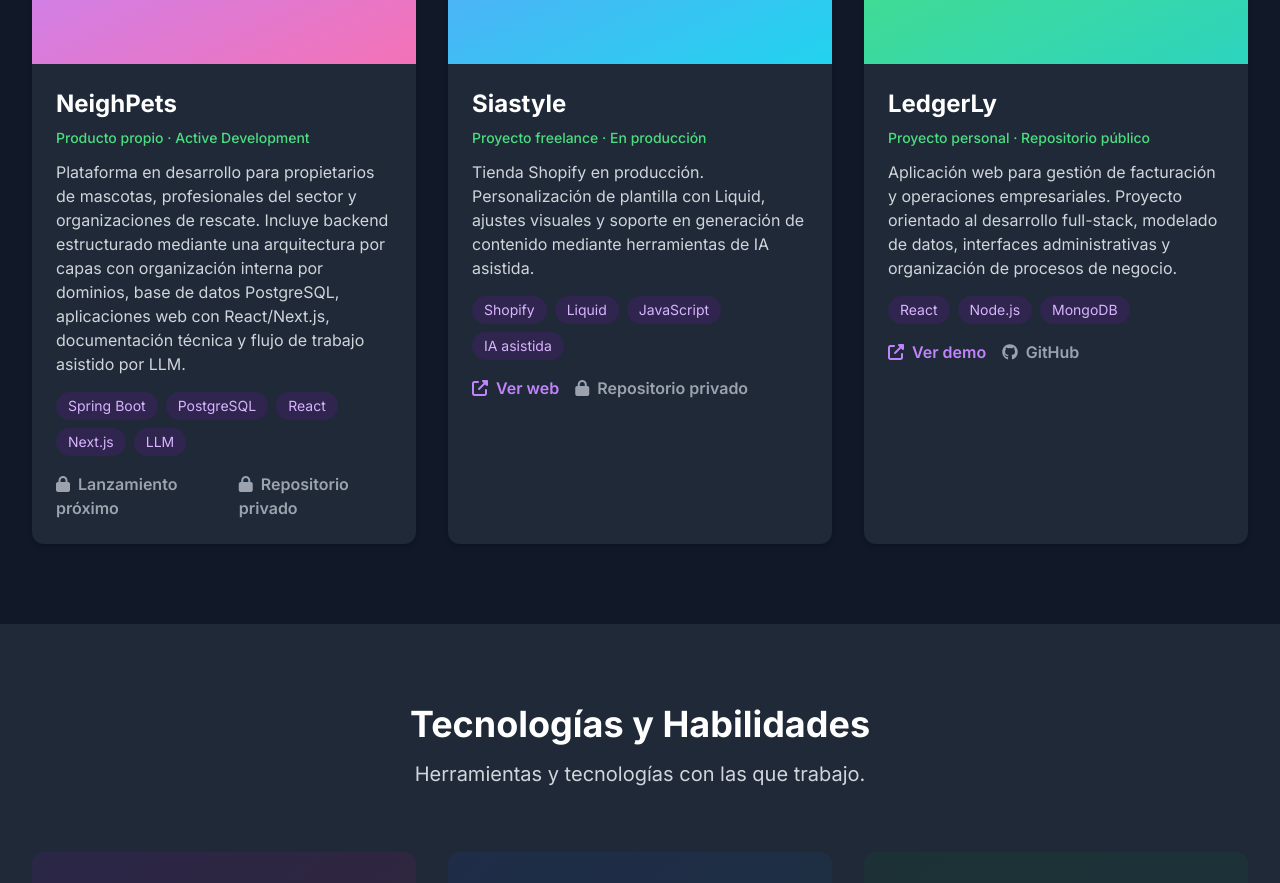
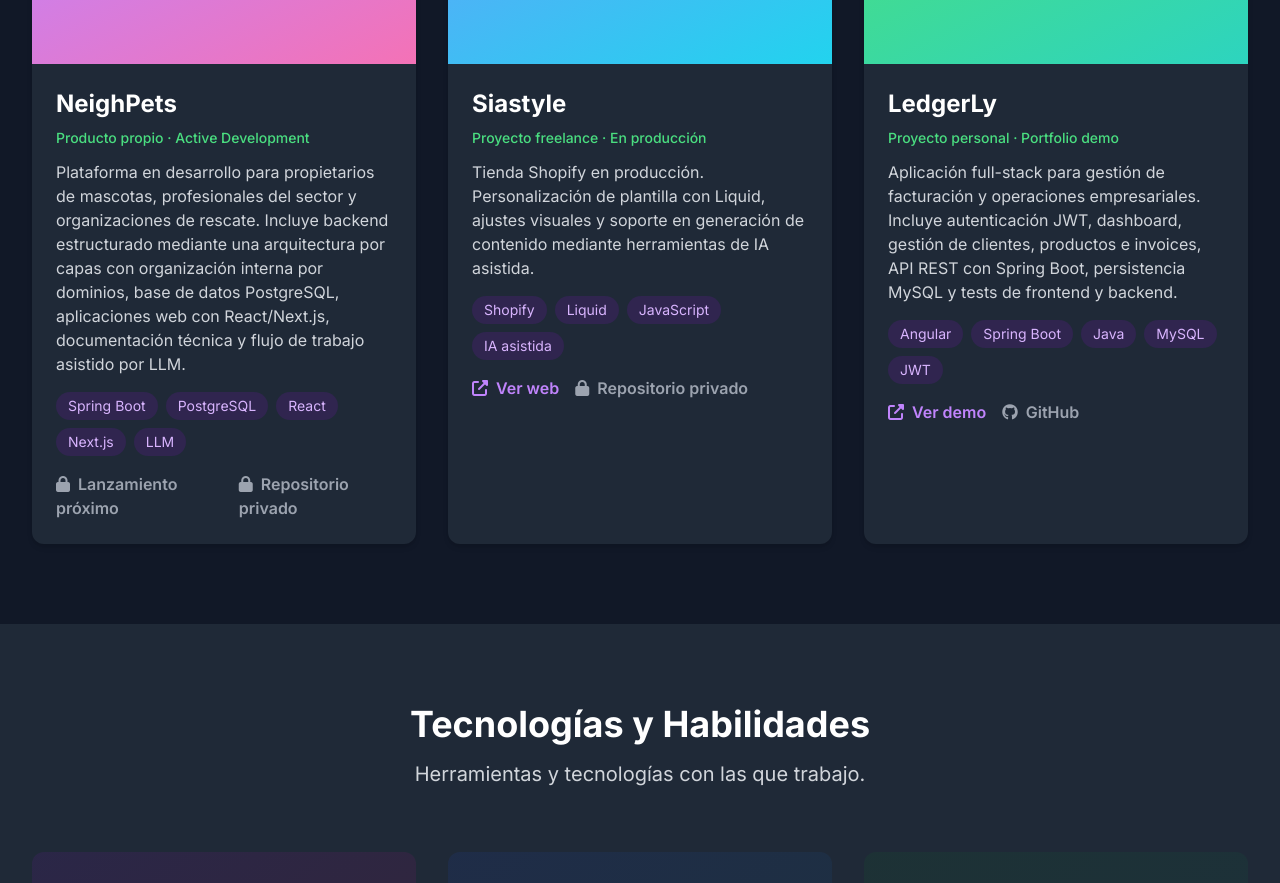
Before and after one commit to pbbaque/portfolio, a Next.js app: page / in a window 1280 px wide. Shown: the part 1900-2783 px from the top of the page. Built offline with nearby package versions, Linux system fonts and the light colour scheme.

Commit message:
update ledgerly card

```diff
--- a/app/page.jsx
+++ b/app/page.jsx
@@ -260,9 +260,9 @@
               icon="fas fa-file-invoice-dollar"
               gradient="from-green-400 to-teal-400"
               title="LedgerLy"
-              description="Aplicación web para gestión de facturación y operaciones empresariales. Proyecto orientado al desarrollo full-stack, modelado de datos, interfaces administrativas y organización de procesos de negocio."
-              tech={["React", "Node.js", "MongoDB"]}
-              status="Proyecto personal · Repositorio público"
+              description="Aplicación full-stack para gestión de facturación y operaciones empresariales. Incluye autenticación JWT, dashboard, gestión de clientes, productos e invoices, API REST con Spring Boot, persistencia MySQL y tests de frontend y backend."
+              tech={["Angular", "Spring Boot", "Java", "MySQL", "JWT"]}
+              status="Proyecto personal · Portfolio demo"
               demoLabel="Ver demo"
               demoHref="/videos/ledgerly-demo.mp4"
               codeLabel="GitHub"
```
